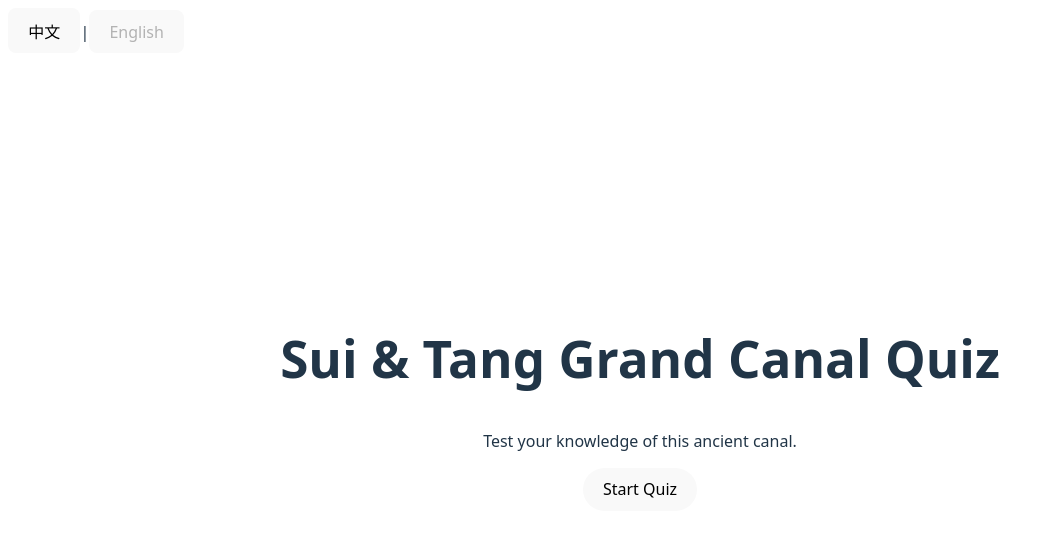
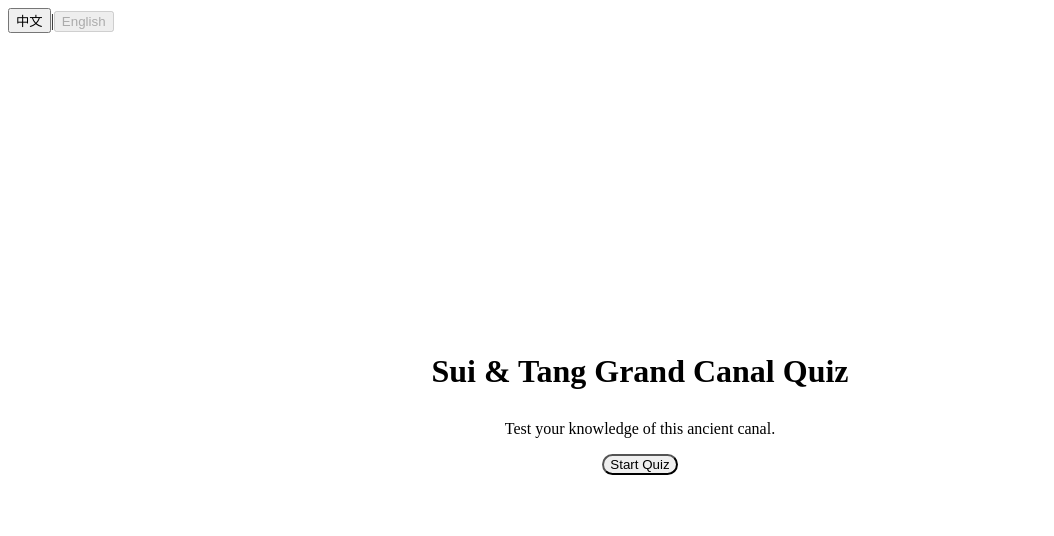
Before and after one commit to kennethzyl1-crypto/grand-canal-quiz, a React app: page / in a window 1280 px wide. Shown: the top 536 px of the page, without its empty margins (0-1054 px from the left). Built offline with nearby package versions, Linux system fonts and the light colour scheme; the HTML template or start-up script is replaced by a standard one.

Commit message:
Feat: Re-add features on cleaned-up UI

```diff
--- a/src/components/Question.jsx
+++ b/src/components/Question.jsx
@@ -1,4 +1,4 @@
-import React, { useMemo } from 'react';
+import React, { useState, useEffect, useMemo } from 'react';
 import { useTranslation } from 'react-i18next';
 
 const correctFeedback = [
@@ -15,16 +15,34 @@ const incorrectFeedback = [
 
 const Question = ({ question, options, answer, handleAnswerOptionClick, showFeedback, selectedAnswer, handleNextQuestion }) => {
   const { t } = useTranslation();
+  const [shuffledOptions, setShuffledOptions] = useState([]);
 
-  const getButtonClass = (index) => {
+  useEffect(() => {
+    if (options && options.length > 0) {
+      const optionsWithOriginalIndex = options.map((option, index) => ({
+        text: option,
+        originalIndex: index
+      }));
+
+      // Fisher-Yates shuffle algorithm
+      for (let i = optionsWithOriginalIndex.length - 1; i > 0; i--) {
+        const j = Math.floor(Math.random() * (i + 1));
+        [optionsWithOriginalIndex[i], optionsWithOriginalIndex[j]] = [optionsWithOriginalIndex[j], optionsWithOriginalIndex[i]];
+      }
+
+      setShuffledOptions(optionsWithOriginalIndex);
+    }
+  }, [options]);
+
+  const getButtonClass = (optionOriginalIndex) => {
     if (!showFeedback) {
       return "bg-gray-100 hover:bg-blue-100";
     }
-    if (index === answer) {
-      return "bg-green-300 border-green-500"; // Correct answer
+    if (optionOriginalIndex === answer) {
+      return "bg-green-300"; // Correct answer
     }
-    if (index === selectedAnswer) {
-      return "bg-red-300 border-red-500"; // Incorrect user choice
+    if (optionOriginalIndex === selectedAnswer) {
+      return "bg-red-300"; // Incorrect user choice
     }
     return "bg-gray-100"; // Other incorrect options
   };
@@ -44,17 +62,17 @@ const Question = ({ question, options, answer, handleAnswerOptionClick, showFeed
         <h2 className="text-2xl font-semibold text-gray-800">{question}</h2>
       </div>
       <div className="flex flex-col space-y-4">
-        {options.map((option, index) => (
+        {shuffledOptions.map((option) => (
           <button
-            key={index}
-            onClick={() => handleAnswerOptionClick(index === answer, index)}
+            key={option.originalIndex}
+            onClick={() => handleAnswerOptionClick(option.originalIndex === answer, option.originalIndex)}
             disabled={showFeedback}
-            className={`w-full text-left p-4 rounded-lg border-2 transition-all duration-200 ease-in-out flex justify-between items-center ${getButtonClass(index)}`}
+            className={`w-full text-left p-4 rounded-lg transition-all duration-200 ease-in-out flex justify-between items-center ${getButtonClass(option.originalIndex)}`}
           >
-            <span>{option}</span>
+            <span>{option.text}</span>
             <div className="flex items-center">
-              {showFeedback && index === selectedAnswer && !isCorrect && <span className="font-bold text-red-800 mr-2">❌</span>}
-              {showFeedback && index === answer && <span className="font-bold text-green-800">{t('correctMark')}</span>}
+              {showFeedback && option.originalIndex === selectedAnswer && !isCorrect && <span className="font-bold text-red-800 mr-2">❌</span>}
+              {showFeedback && option.originalIndex === answer && <span className="font-bold text-green-800">{t('correctMark')}</span>}
             </div>
           </button>
         ))}
--- a/src/components/Result.jsx
+++ b/src/components/Result.jsx
@@ -22,7 +22,7 @@ const Result = ({ score, totalScore, restartQuiz }) => {
           <p className="mt-2 text-green-700">{t(randomMessageKey)}</p>
         </div>
       ) : (
-        <div className="p-6 bg-red-100 border-2 border-red-300 rounded-lg">
+        <div className="p-6 bg-red-100 border-2 border-red-300 rounded-lg shake-animation">
           <h3 className="text-2xl font-semibold text-red-800">{t('failTitle')}</h3>
           <p className="mt-2 text-red-700">{t('failMessage')}</p>
         </div>
--- a/src/index.css
+++ b/src/index.css
@@ -2,6 +2,7 @@
 @tailwind components;
 @tailwind utilities;
 
+/* Floating animation for the title */
 @keyframes float {
   0%, 100% {
     transform: translateY(0);
@@ -15,43 +16,13 @@
   animation: float 4s ease-in-out infinite;
 }
 
-body {
-  font-family: system-ui, Avenir, Helvetica, Arial, sans-serif;
+/* Shake animation for the failure result */
+@keyframes shake {
+  0%, 100% { transform: translateX(0); }
+  10%, 30%, 50%, 70%, 90% { transform: translateX(-5px); }
+  20%, 40%, 60%, 80% { transform: translateX(5px); }
 }
 
-h1 {
-  font-size: 3.2em;
-  line-height: 1.1;
+.shake-animation {
+  animation: shake 0.5s ease-in-out;
 }
-
-button {
-  border-radius: 8px;
-  border: 1px solid transparent;
-  padding: 0.6em 1.2em;
-  font-size: 1em;
-  font-weight: 500;
-  font-family: inherit;
-  background-color: #1a1a1a;
-  cursor: pointer;
-  transition: border-color 0.25s;
-}
-button:hover {
-  border-color: #646cff;
-}
-button:focus,
-button:focus-visible {
-  outline: 4px auto -webkit-focus-ring-color;
-}
-
-@media (prefers-color-scheme: light) {
-  :root {
-    color: #213547;
-    background-color: #ffffff;
-  }
-  a:hover {
-    color: #747bff;
-  }
-  button {
-    background-color: #f9f9f9;
-  }
-}
```
